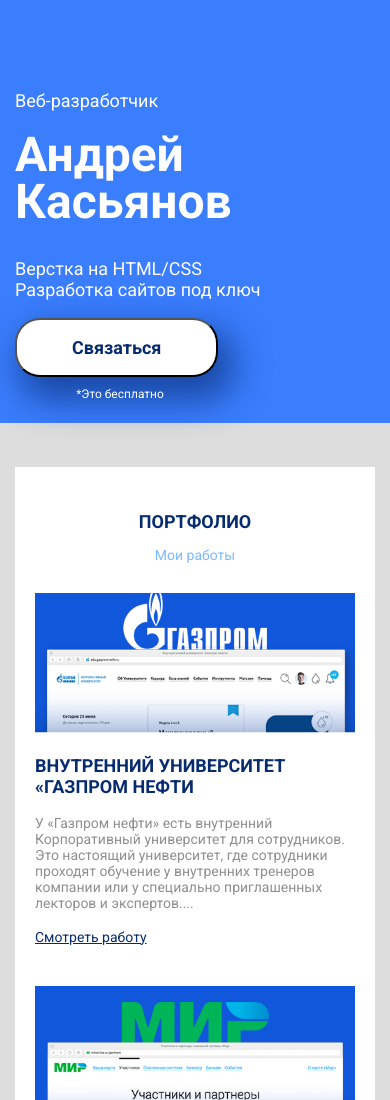
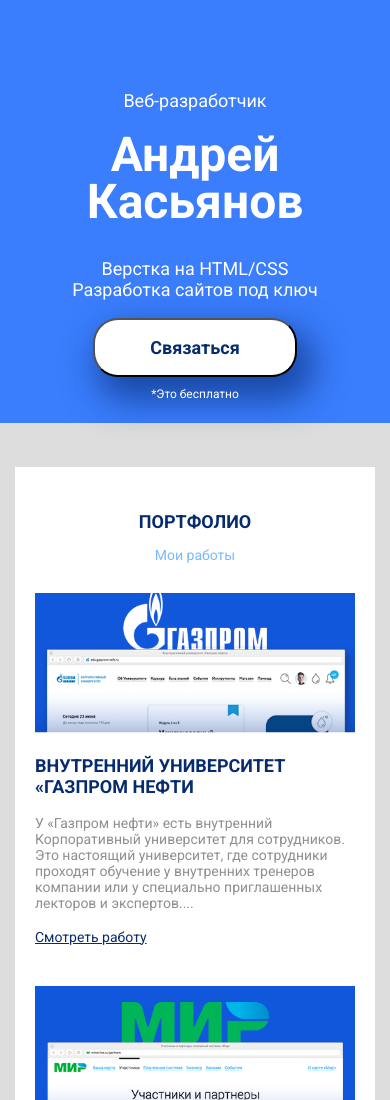
Before and after one commit to webdevandrew/webdevandrew.github.io, a plain HTML site: page index.html in a window 390 px wide. Shown: the top 1100 px of the page. Drawn offline with Linux system fonts and the light colour scheme.

Commit message:
Add files via upload

```diff
--- a/css/style.css
+++ b/css/style.css
@@ -176,7 +176,10 @@
 		padding-left: 20px;
 		padding-right: 20px;
 	}
-	.footer-author, .footer-text {
+	.footer-author, .footer-text, .aboutme {
 		text-align: center;
 	}
+	.header-button {
+		margin:0 auto;
+	}
 }
--- a/index.html
+++ b/index.html
@@ -17,12 +17,14 @@
 					<img src="img/socials/imac.png" alt="Монитор">
 				</div>
 				<div class="col-lg-5">
+					<div class="aboutme">
 						<p class="header-pretitle">Веб-разработчик</p>
 						<h1 class="header-title">Андрей Касьянов</h1>
 						<p class="header-subtitle">Верстка на HTML/CSS <br>Разработка сайтов под ключ</p>
 						<div class="header-button">
 							<button class="connect">Связаться</button>
 							<small>*Это бесплатно</small>
+					</div>
 					</div>
 				</div>
 			</div>
```
Lines whose indentation alone changed are shown as unchanged.
